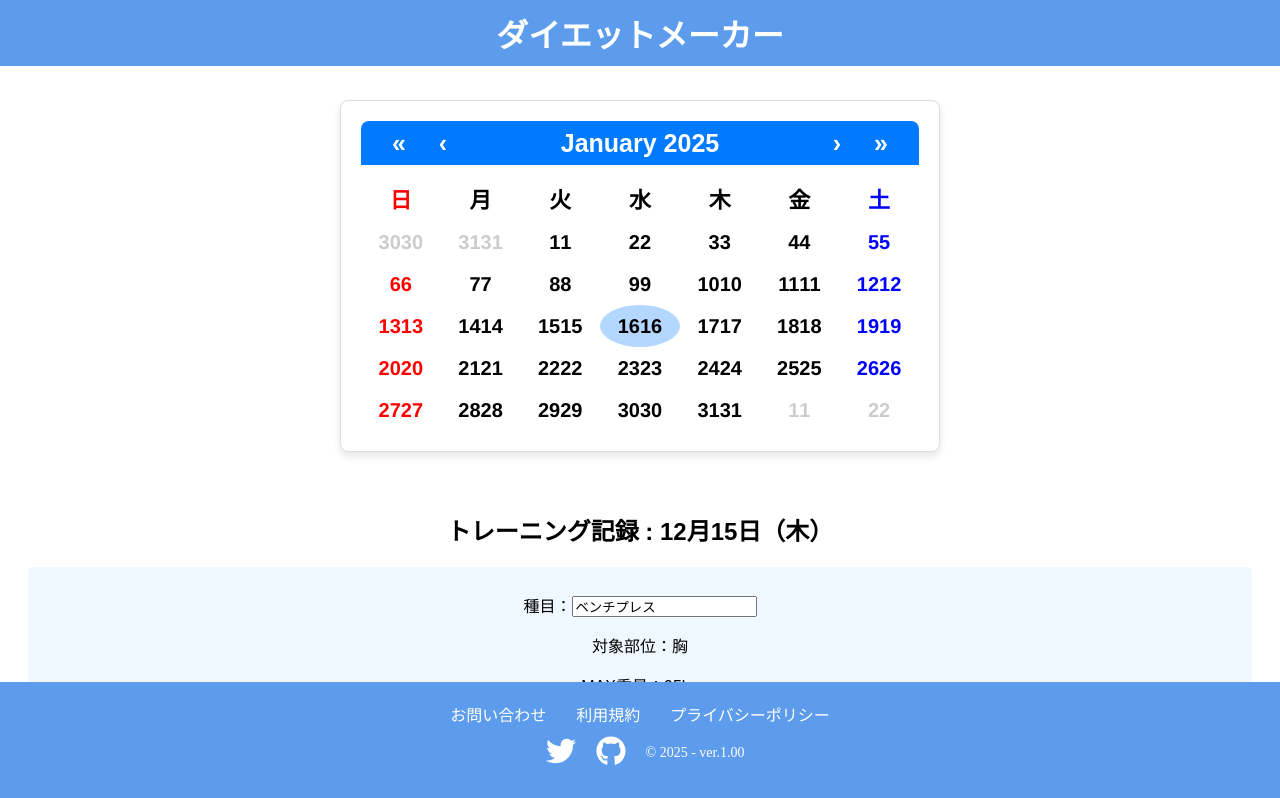
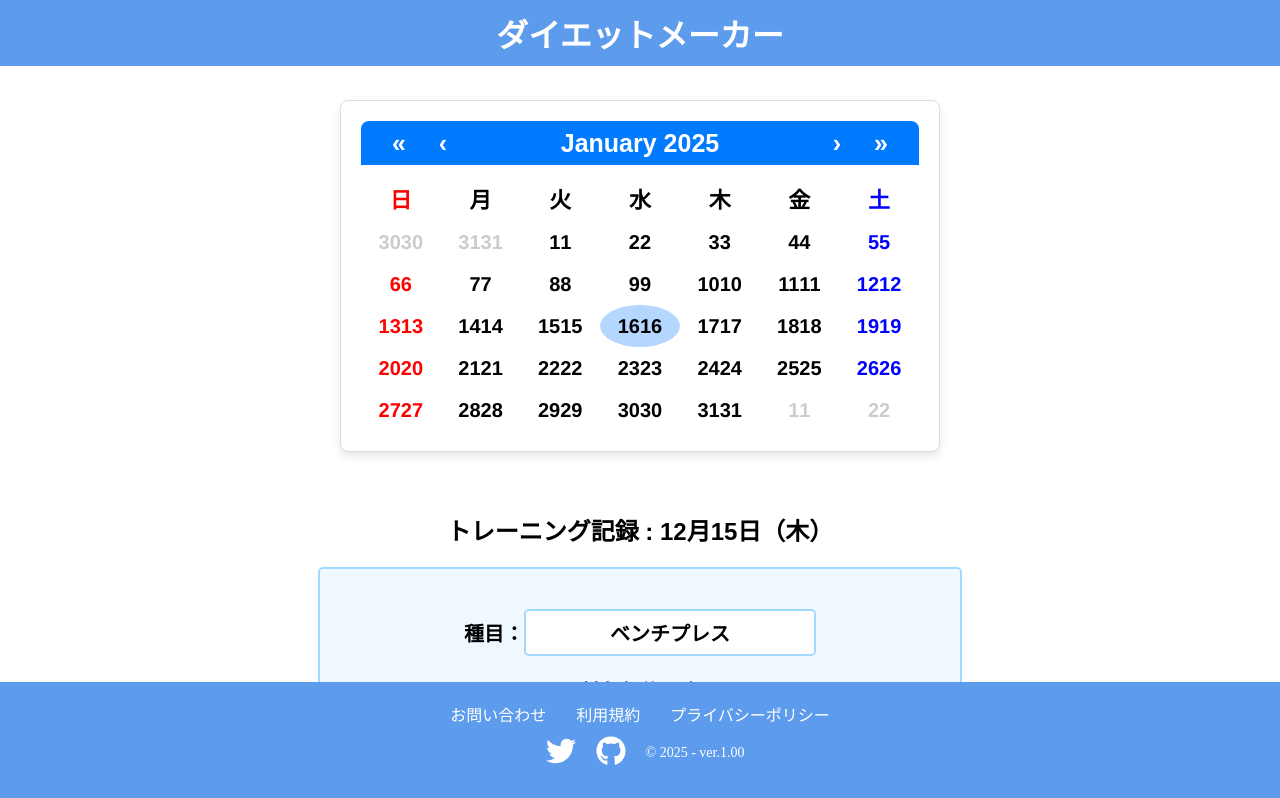
Before and after one commit to michihiro721/diet-maker, a React (Create React App) app in the folder frontend/: page / in a window 1280 px wide. Shown: the top 798 px of the page. Built offline with nearby package versions, Linux system fonts and the light colour scheme.

Commit message:
トレーニング記録の箇所の見た目を整えた

```diff
--- a/frontend/src/components/Home/Body/TrainingRecord/TrainingInfo.jsx
+++ b/frontend/src/components/Home/Body/TrainingRecord/TrainingInfo.jsx
@@ -4,7 +4,7 @@ import './styles/training-info.css';
 const TrainingInfo = () => (
   <div className="training-info">
     <p>
-      種目：<input type="text" defaultValue="ベンチプレス" readOnly />
+      種目：<input type="text" className="exercise-input" defaultValue="ベンチプレス" readOnly />
     </p>
     <p>対象部位：胸</p>
     <p>MAX重量：95kg</p>
--- a/frontend/src/components/Home/Body/TrainingRecord/styles/training-info.css
+++ b/frontend/src/components/Home/Body/TrainingRecord/styles/training-info.css
@@ -1,7 +1,66 @@
 /* トレーニング情報のスタイル */
 .training-info {
   background-color: #f0f8ff;
-  padding: 10px;
+  padding: 20px; /* 内側の余白を大きく */
   border-radius: 5px;
   text-align: center;
+  font-size: 18px; /* フォントサイズを大きく */
+  border: 2px solid #a2d9ff; /* 薄い水色の枠線 */
+  max-width: 600px; /* 最大幅を600pxに設定 */
+  margin: 0 auto; /* 中央揃え */
 }
+
+/* 見出しのスタイル */
+.training-info h1,
+.training-info h2,
+.training-info h3 {
+  font-size: 28px; /* 見出しのフォントサイズを大きく */
+  margin-bottom: 10px; /* 見出しの下に余白を追加 */
+  font-weight: bold; /* フォントを太字に */
+}
+
+/* 段落のスタイル */
+.training-info p {
+  font-size: 20px; /* 段落のフォントサイズを大きく */
+  margin-bottom: 10px; /* 段落の下に余白を追加 */
+  font-weight: bold; /* フォントを太字に */
+}
+
+/* リストのスタイル */
+.training-info ul,
+.training-info ol {
+  font-size: 20px; /* リストのフォントサイズを大きく */
+  margin-bottom: 10px; /* リストの下に余白を追加 */
+  font-weight: bold; /* フォントを太字に */
+}
+
+/* リストアイテムのスタイル */
+.training-info li {
+  margin-bottom: 5px; /* リストアイテムの下に余白を追加 */
+}
+
+/* ベンチプレスのスタイル */
+.training-info .bench-press {
+  display: inline-block; /* インラインブロックに設定 */
+  font-size: 24px; /* フォントサイズを大きく */
+  font-weight: bold; /* フォントを太字に */
+  text-align: center; /* テキストを中央揃え */
+  border: 2px solid #a2d9ff; /* 薄い水色の枠線 */
+  padding: 10px; /* 内側の余白を追加 */
+  border-radius: 5px; /* 角を丸く */
+  margin-left: 10px; /* 左側に余白を追加 */
+  margin: 20px 0; /* 上下に余白を追加 */
+}
+
+/* 種目入力フィールドのスタイル */
+.training-info .exercise-input {
+  font-size: 20px; /* フォントサイズを大きく */
+  font-weight: bold; /* フォントを太字に */
+  text-align: center; /* テキストを中央揃え */
+  border: 2px solid #a2d9ff; /* 薄い水色の枠線 */
+  padding: 10px; /* 内側の余白を追加 */
+  border-radius: 5px; /* 角を丸く */
+  background-color: #ffffff; /* 背景色を白に */
+  width: auto; /* 幅を自動に設定 */
+  box-sizing: border-box; /* ボックスのサイズを調整 */
+}
--- a/frontend/src/components/Home/Body/TrainingRecord/styles/training-table.css
+++ b/frontend/src/components/Home/Body/TrainingRecord/styles/training-table.css
@@ -21,6 +21,7 @@
 .training-table th:nth-child(1),
 .training-table td:nth-child(1) {
     width: 70px; /* セット */
+    font-weight: bold; /* 太字 */
 }
 
 .training-table th:nth-child(2),
```
